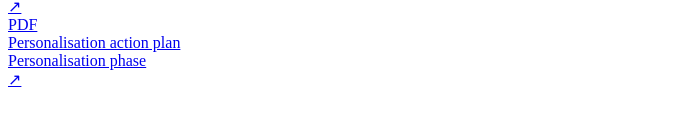
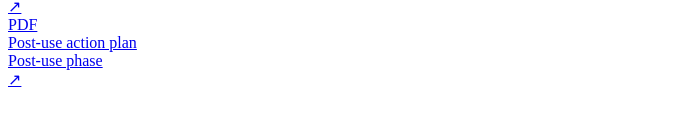
Before and after one commit to nicolagwhite/virtual-reality-in-advanced-cancer-pain, a plain HTML site: page index.html in a window 1280 px wide. Shown: the part 391-514 px from the top of the page, without its empty margins (0-694 px from the left). Drawn offline with Linux system fonts and the light colour scheme.

Commit message:
Update index.html

```diff
--- a/index.html
+++ b/index.html
@@ -62,16 +62,16 @@
     <span class="arrow">↗</span>
   </a>
 
-  <!-- Action plan - Personalisation PDF -->
-  <a class="card" href="3 Personalisation Action Plan.pdf" target="_blank" rel="noopener">
+  <!-- Action plan - Post-use PDF -->
+  <a class="card" href="4 Post-use Action Plan.pdf" target="_blank" rel="noopener">
     <div class="card-left">
       <span class="tag tag-pdf">PDF</span>
       <div class="card-text">
-        <div class="card-title">Personalisation action plan</div>
-        <div class="card-sub">Personalisation phase</div>
+        <div class="card-title">Post-use action plan</div>
+        <div class="card-sub">Post-use phase</div>
       </div>
     </div>
     <span class="arrow">↗</span>
   </a>
 
-  <!--
+</div>
```
